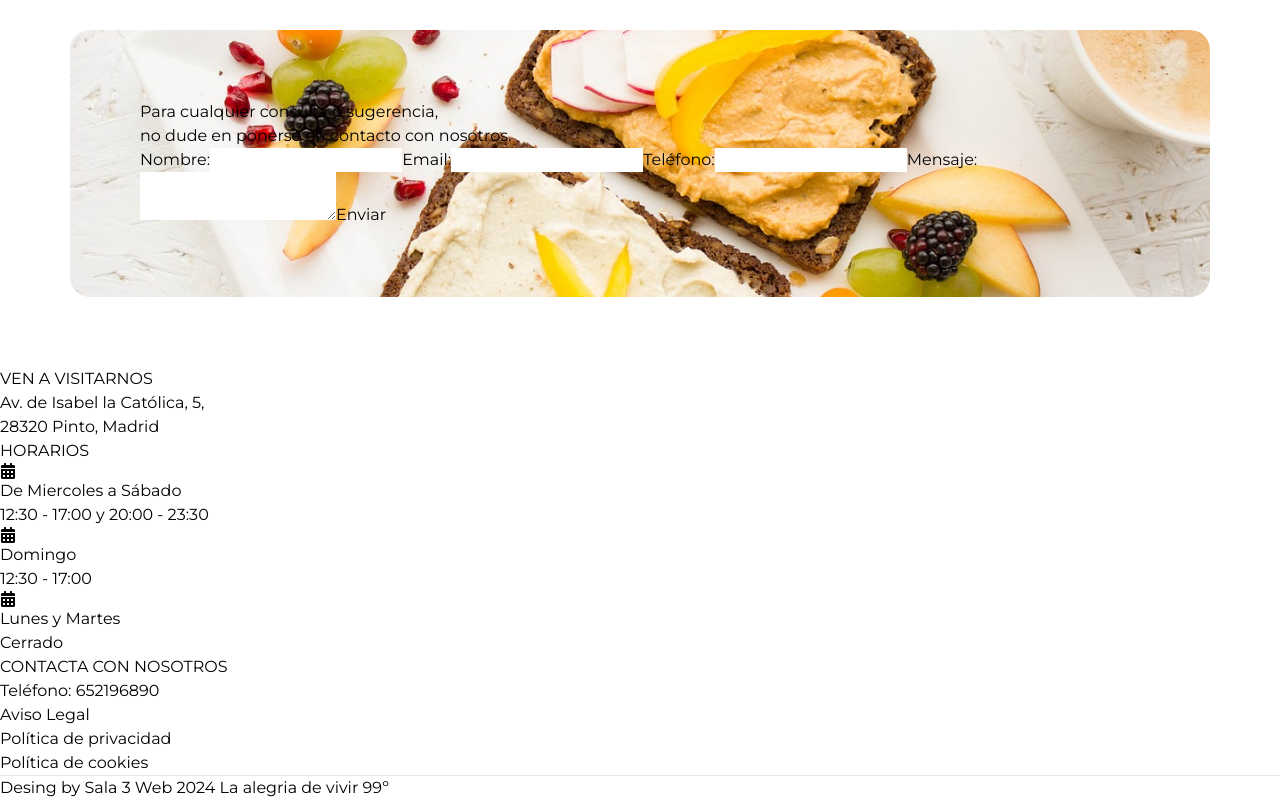
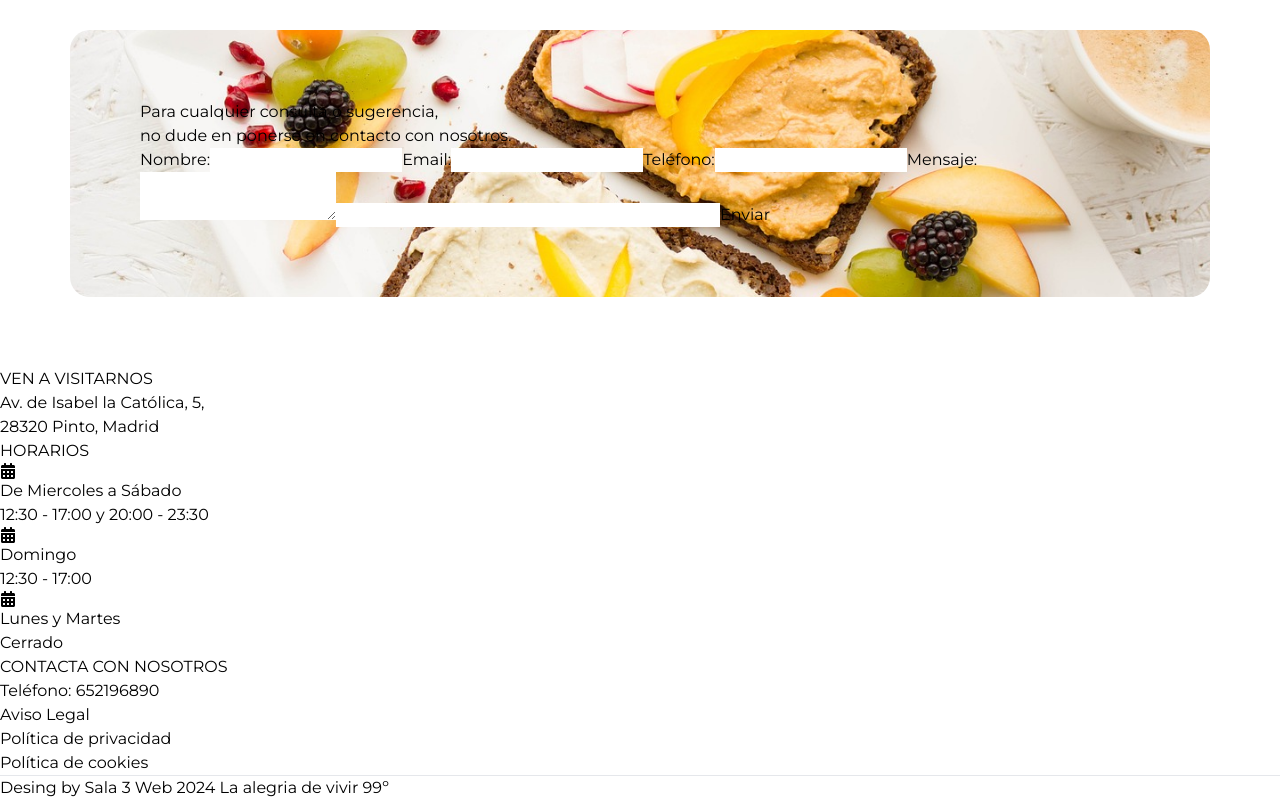
Before and after one commit to La-alegria-de-vivir/Frontend, a React (Vite) app: page / in a window 1280 px wide. Shown: the part 6015-6815 px from the top of the page. Built offline with nearby package versions, Linux system fonts and the light colour scheme; no server answers.

Commit message:
modified:   package-lock.json 	modified:   package.json 	modified:   src/Components/Contact/Contact.jsx

```diff
--- a/package.json
+++ b/package.json
@@ -11,6 +11,8 @@
   },
   "dependencies": {
     "@vitejs/plugin-react-swc": "^3.6.0",
+    "@emailjs/browser": "^4.3.3",
+    "emailjs-com": "^3.2.0",
     "firebase": "^10.11.1",
     "react": "^18.2.0",
     "react-dom": "^18.2.0",
--- a/src/Components/Contact/Contact.jsx
+++ b/src/Components/Contact/Contact.jsx
@@ -1,6 +1,7 @@
-import React, { useState } from "react";
+import React, { useState, useRef } from "react";
 import foodPlateImage from "../../assets/imagecontact.jpg";
 import validator from "validator";
+import emailjs from "@emailjs/browser";
 
 const Contact = () => {
   const [formData, setFormData] = useState({
@@ -8,9 +9,12 @@ const Contact = () => {
     email: "",
     phone: "",
     message: "",
+    hiddenField1: '',
+    hiddenField2: ''
   });
   const [successMessage, setSuccessMessage] = useState(null);
   const [errors, setErrors] = useState({});
+  const formRef = useRef();
 
   const handleChange = (e) => {
     const { name, value } = e.target;
@@ -27,12 +31,15 @@ const Contact = () => {
 
   const validateForm = () => {
     let errors = {};
+
     if (!validator.isEmail(formData.email)) {
       errors.email = "Por favor, introduce un correo electrónico válido.";
     }
+
     if (!validator.isAlpha(formData.firstName.replace(/ /g, ""))) {
       errors.firstName = "Solo se permiten letras en el nombre.";
     }
+
     if (!validator.isNumeric(formData.phone.replace(/ /g, ""))) {
       errors.phone = "El teléfono solo puede contener números.";
     } else if (
@@ -40,37 +47,61 @@ const Contact = () => {
     ) {
       errors.phone = "El teléfono debe tener entre 9 y 11 números.";
     }
-    if (!validator.isAlpha(formData.message.replace(/ /g, ""))) {
-      errors.message = "Solo se permiten letras en el mensaje.";
-    }
+
     if (formData.firstName.trim() === "") {
       errors.firstName = "El nombre es requerido.";
     }
+
     if (formData.email.trim() === "") {
       errors.email = "El correo electrónico es requerido.";
     }
+
     if (formData.message.trim() === "") {
       errors.message = "El mensaje es requerido.";
+    } else if (formData.message.length > 400) {
+      errors.message = "El mensaje debe tener menos de 400 caracteres.";
     }
+
     setErrors(errors);
     return Object.keys(errors).length === 0;
+
+
+     // Validation de campos ocultos
+     if (formData.hiddenField1.trim() || formData.hiddenField2.trim()) {
+      setErrorMessage('Submission of hidden fields is not allowed');
+      return;
+    }
   };
 
   const handleSubmit = (e) => {
     e.preventDefault();
     const isValid = validateForm();
     if (isValid) {
-      console.log("Formulario enviado:", formData);
+      emailjs
+        .sendForm(
+          'service_e35huc7',
+          'template_ah6j6ru',
+          formRef.current,
+          'FmQTFTk_PVHqJqPhO'
+        )
+        .then(
+          (result) => {
+            console.log('Email enviado con éxito:', result.text);
+            setSuccessMessage("¡Tu consulta se ha enviado con éxito! Gracias.");
+            setTimeout(() => {
+              setSuccessMessage(null);
               setFormData({
                 firstName: "",
                 email: "",
                 phone: "",
                 message: "",
               });
-      setSuccessMessage("¡Tu consulta se ha enviado con éxito! Gracias.");
-      setTimeout(() => {
-        setSuccessMessage(null);
-      }, 3000);
+            }, 1000);
+          },
+          (error) => {
+            console.error('Error al enviar el email:', error.text);
+          }
+        );
     }
   };
 
@@ -88,8 +119,9 @@ const Contact = () => {
     >
       <div className="max-w-4xl mx-auto bg-white bg-opacity-75 p-6 rounded-lg shadow-md">
         <p className="text-lg mb-6 text-center">
-        Para cualquier consulta o sugerencia, <br />no dude en ponerse en <span className="font-bold">contacto</span> con nosotros.        </p>
-        <form onSubmit={handleSubmit} className="max-w-sm mx-auto">
+          Para cualquier consulta o sugerencia, <br />no dude en ponerse en <span className="font-bold">contacto</span> con nosotros.
+        </p>
+        <form ref={formRef} onSubmit={handleSubmit} className="max-w-sm mx-auto">
           <label className="block mb-4">
             <span className="text-gray-700 font-bold">Nombre:</span>
             <input
@@ -152,9 +184,14 @@ const Contact = () => {
               <p className="text-red-500 text-sm mt-1">{errors.message}</p>
             )}
           </label>
+
+            {/* Campos ocultos */}
+            <input className= "hidden" type="text" id="hiddenField1" name="hiddenField1" value={formData.hiddenField1} onChange={handleChange} />
+            <input className= "hidden" type="text" id="hiddenField2" name="hiddenField2" value={formData.hiddenField2} onChange={handleChange} />
+
           <button
             type="submit"
-            className="bg-gradient-to-r from-[#AEAF50] to-[#F3C14C] hover:from-[#adaf50bd] hover:to-[#F3C14C] text-white font-bold py-2 px-4 rounded transition-colors duration-300"
+            className="bg-gradient-to-r from-[#AEAF50] to-[#F3C14C] hover:from-[#adaf50bd] hover:to-[#F3C14C] text-white font-bold py-2 px-4 rounded transition-colors duration-300 block mx-auto"
           >
             Enviar
           </button>
```
Also changed, not shown: 1 other file (tests, documents, lock files or other folders). Lines whose indentation alone changed are shown as unchanged.
